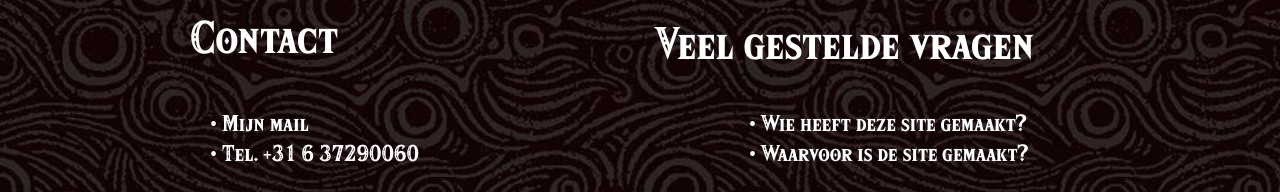
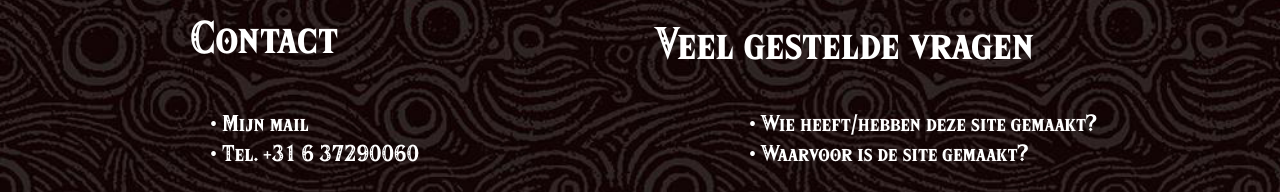
Before and after one commit to jipjes/jipjes.github.io, a plain HTML site: page index.html in a window 1280 px wide. Shown: the part 2312-2504 px from the top of the page. Drawn offline with nearby package versions, Linux system fonts and the light colour scheme.

Commit message:
last check!

```diff
--- a/index.html
+++ b/index.html
@@ -72,7 +72,7 @@
         <a id="test">•  Tel. +31 6 37290060      <a>
       </div>
       <div class="vragen d-none d-xl-block">
-        <a href="auteur.html">•  Wie heeft deze site gemaakt?</a>
+        <a href="auteur.html">•  Wie heeft/hebben deze site gemaakt?</a>
         <a href="">•  Waarvoor is de site gemaakt?</a>
       </div>
     </footer>
```
